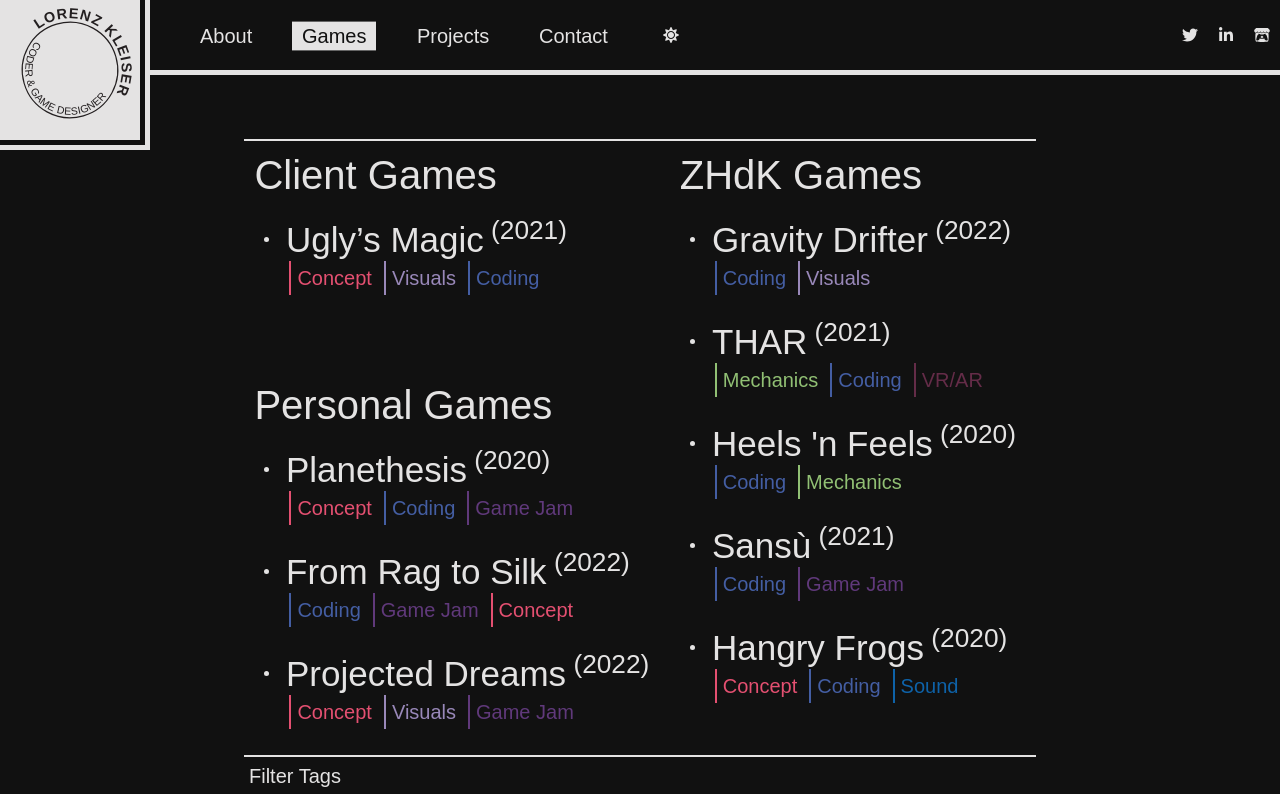
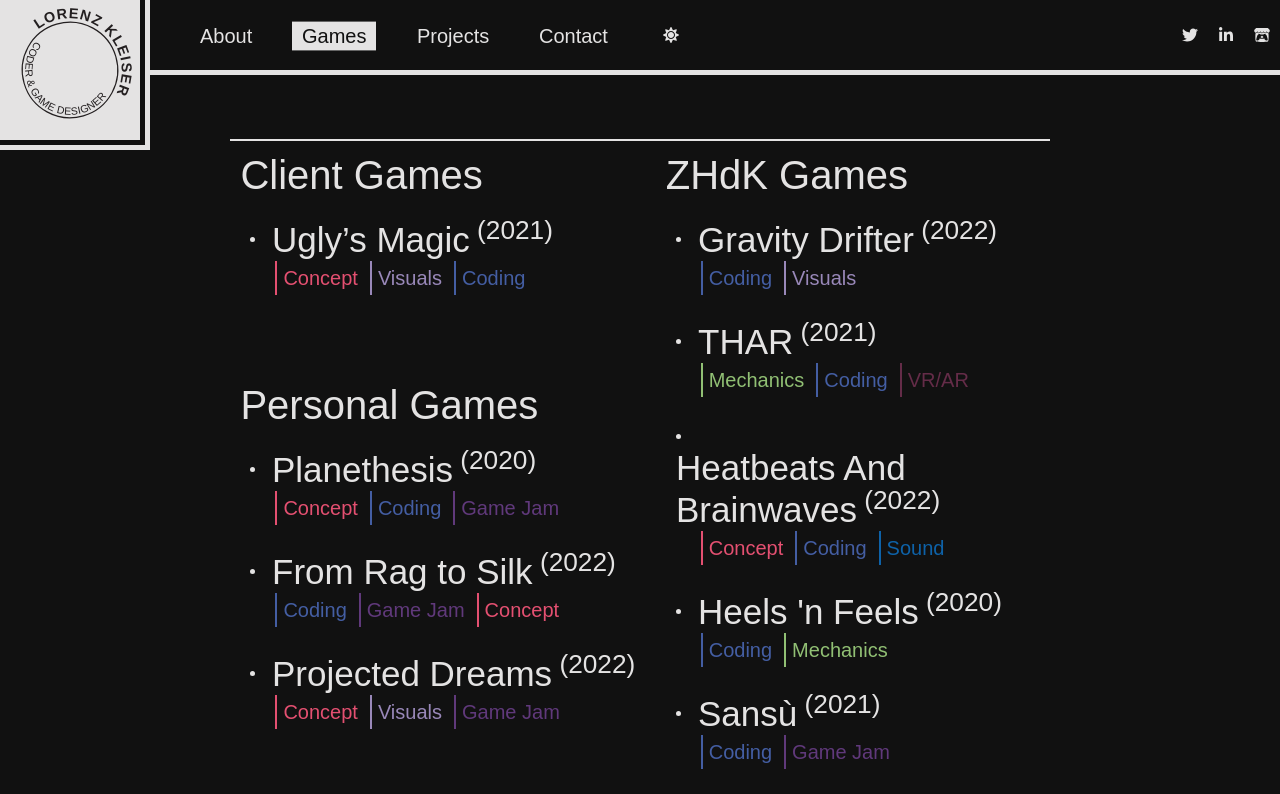
Before and after one commit to LeKl7/LeKl7.github.io, a React (Create React App) app: page /games in a window 1280 px wide. Shown: the top 794 px of the page. Built offline with nearby package versions, Linux system fonts and the light colour scheme; a web font is replaced by a local one.

Commit message:
Added ShopOrDrop, BeatsNBrains and BIRBS

```diff
--- a/public/index.html
+++ b/public/index.html
@@ -5,10 +5,8 @@
     <link rel="icon" href="%PUBLIC_URL%/LogoIco.ico" />
     <meta name="viewport" content="width=device-width, initial-scale=1" />
     <meta name="theme-color" content="#000000" />
-    <meta
-      name="LorenzKleiser"
-      content="View my portfolio."
-    />
+    <title>Lorenz Kleiser - Portfolio</title>
+    <meta name="description" content="See the games and projects I've created over the years.">
     <link rel="apple-touch-icon" href="%PUBLIC_URL%/LogoIco.png" />
     <!--
       manifest.json provides metadata used when your web app is installed on a
--- a/src/assets/data/games.json
+++ b/src/assets/data/games.json
@@ -313,6 +313,56 @@
 					]
 				},
 				{
+					"name": "Heatbeats And Brainwaves",
+					"folderName": "beatsnbrains",
+					"video": true,
+					"videoEmbedID": "MfxMJJZBkR4",
+					"date": "2022",
+					"category": "ZHdK",
+					"tags": [
+						"concept",
+						"coding",
+						"sound"
+					],
+					"percentage": 50,
+					"viewAccess": [],
+					"description": [
+						"Experience a cooperative game about communication with split senses where one player, the heart, only hears but does not see and the other player, the brain, only sees but does not hear. Prove your teamwork and heal the broken body. Solve puzzles while communicating using heartbeats, brainwaves and more."
+					],
+					"picsDescr": [
+						"Migame (Screenshot).",
+						"Intro Cutscene (Screenshot).",
+						"Midgame (Screenshot).",
+						"Setup (Photo)."
+					],
+					"tasks": [
+						"Entire programming",
+						"Sound design",
+						"Trailer",
+						"Feel design"
+					],
+					"quickLinks": [
+						{
+							"label": "Download",
+							"href": "https://lenzkleiser.itch.io/heartbeats-and-brainwaves"
+						},
+						{
+							"label": "Trailer",
+							"href": "https://www.youtube.com/watch?v=LW6m0nFuR0A"
+						},
+						{
+							"label": "Gameplay",
+							"href": "https://youtu.be/rQeI1Rx2FHk"
+						}
+					],
+					"collaborators": [
+						{
+							"label": "@lunaelaine",
+							"href": "https://luna-elaine.com/"
+						}
+					]
+				},
+				{
 					"name": "Heels 'n Feels",
 					"folderName": "heelsnfeels",
 					"video": true,
@@ -372,7 +422,7 @@
 						"TestCompany"
 					],
 					"description": [
-						"Sansū VS Lords of the meat is a hack'n'slash game, combined with a math fight mechanic. It was produced during an intern game jam (3 days) at the Zürich University of the Arts, with a team of 14 game design students."
+						"Sansū VS Lords of the meat is a hack'n'slash game, combined with a math fight mechanic. It was produced during an internal game jam (3 days) at the Zürich University of the Arts, with a team of 14 game design students."
 					],
 					"picsDescr": [
 						"Title Screen.",
@@ -399,56 +449,46 @@
 					],
 					"collaborators": [
 						{
-							"label": "GameDesign Students"
+							"label": "Game Design Students"
 						}
 					]
 				},
 				{
-					"name": "Hangry Frogs",
-					"folderName": "hangryfrogs",
+					"name": "BIRBS",
+					"folderName": "birbs",
 					"video": true,
-					"videoEmbedID": "wwUVa2WuMmk",
-					"date": "2020",
+					"videoEmbedID": "RcB1PsSrrbI",
+					"date": "2022",
 					"category": "ZHdK",
-					"claim": "- On Ice",
 					"tags": [
 						"concept",
 						"coding",
-						"sound"
+						"visuals"
 					],
-					"percentage": 50,
+					"percentage": 100,
 					"viewAccess": [],
 					"description": [
-						"As soon as winter dawns, the fierce fight for the last food begins.",
-						"In this 2 player game hangry frogs duel each other for the last, already frozen, fly on the icy lake. The frog can be rotated by the joystick. To interact with the world, its tongue can be stuck out with a button press.",
-						"Play with your family, friends or frenemies and find out who is the better (hangry) frog!"
+						"Grab Birbs and place them on power cables to produce generative music. ",
+						"This project focuses on the visuals, which are completely generative. Everything is rendered with a shader, the scene consists of no 3D models."
 					],
 					"picsDescr": [
-						"Main Menu (Screenshot).",
-						"Intro Cutscene (Screenshot).",
-						"Midgame (Screenshot).",
-						"End Screen (Screenshot)."
+						"Start Screen (Screenshot).",
+						"Midgame (Photo).",
+						"Clouds (Screenshot).",
+						"Midgame (Screenshot)."
 					],
 					"tasks": [
-						"Level Design",
-						"System Programming",
-						"Soundtracks",
-						"Sound Effects"
+						"Entire programming",
+						"Shaders"
 					],
 					"quickLinks": [
 						{
-							"label": "Download",
-							"href": "https://lenzkleiser.itch.io/hangry-frogs-on-ice"
+							"label": "Trailer",
+							"href": "https://youtu.be/Lojjd5JXkCs"
 						},
 						{
-							"label": "Trailer",
-							"href": "https://www.youtube.com/watch?v=cFMsNZKugJg&feature=emb_title"
-						}
-					],
-					"collaborators": [
-						{
-							"label": "@lunaelaine",
-							"href": "https://luna-elaine.com/"
+							"label": "Gameplay",
+							"href": "https://youtu.be/am77beBliis"
 						}
 					]
 				}
--- a/src/assets/data/games_TestCompany.json
+++ b/src/assets/data/games_TestCompany.json
@@ -178,7 +178,7 @@
 						"TestCompany"
 					],
 					"description": [
-						"Sansū VS Lords of the meat is a hack'n'slash game, combined with a math fight mechanic. It was produced during an intern game jam (3 days) at the Zürich University of the Arts, with a team of 14 game design students."
+						"Sansū VS Lords of the meat is a hack'n'slash game, combined with a math fight mechanic. It was produced during an internal game jam (3 days) at the Zürich University of the Arts, with a team of 14 game design students."
 					],
 					"picsDescr": [
 						"Title Screen.",
@@ -205,7 +205,7 @@
 					],
 					"collaborators": [
 						{
-							"label": "GameDesign Students"
+							"label": "Game Design Students"
 						}
 					]
 				},
```
